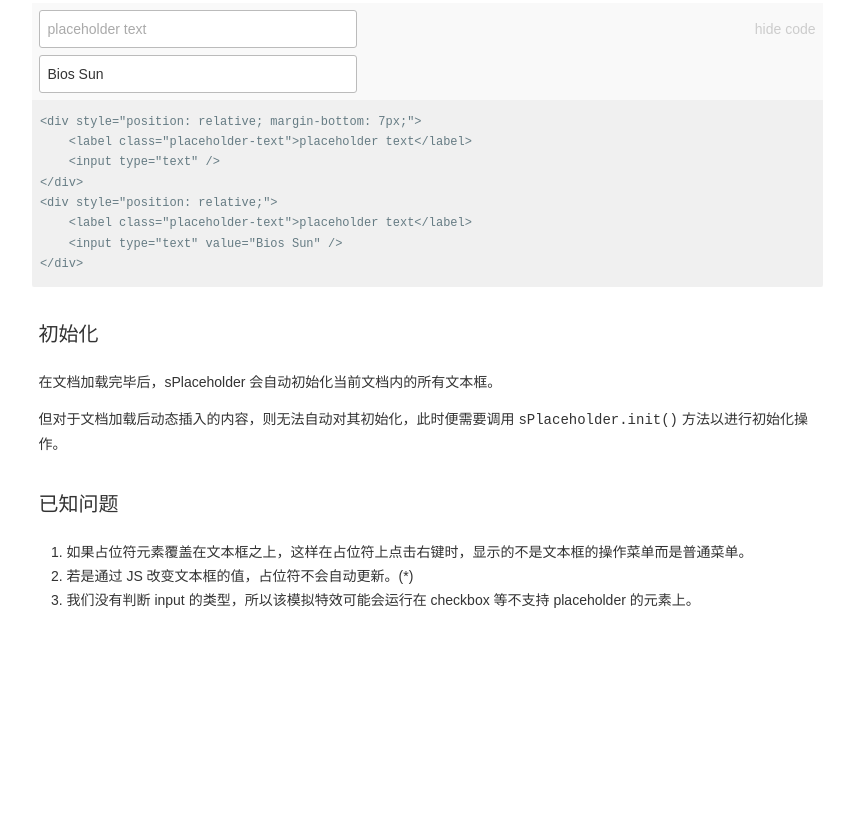
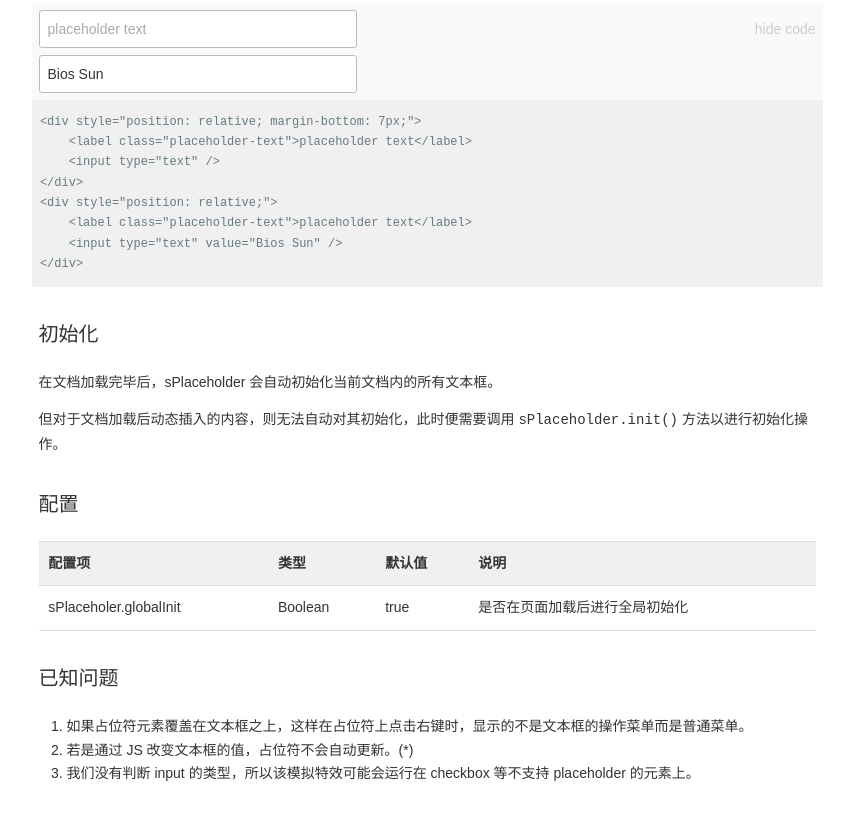
Before and after one commit to BiosSun/sPlaceholder, a plain HTML site: page index.html in a window 1280 px wide. Shown: the part 2602-3418 px from the top of the page, without its empty margins (213-1067 px from the left). Before the commit the page ends 3244 px from the top, so only its background shows below. Drawn offline with Linux system fonts and the light colour scheme.

Commit message:
提供关闭自动全局初始化的功能

```diff
--- a/index.html
+++ b/index.html
@@ -149,6 +149,24 @@
             <p>在文档加载完毕后，sPlaceholder 会自动初始化当前文档内的所有文本框。</p>
             <p>但对于文档加载后动态插入的内容，则无法自动对其初始化，此时便需要调用 <code>sPlaceholder.init()</code> 方法以进行初始化操作。</p>
 
+            <h2>配置</h2>
+            <table>
+                <thead>
+                    <tr>
+                        <th>配置项</th>
+                        <th>类型</th>
+                        <th>默认值</th>
+                        <th>说明</th>
+                    </tr>
+                </thead>
+                <tr>
+                    <td>sPlaceholer.globalInit</td>
+                    <td>Boolean</td>
+                    <td>true</td>
+                    <td>是否在页面加载后进行全局初始化</td>
+                </tr>
+            </table>
+
             <h2>已知问题</h2>
 
             <ol>
--- a/resource/doc.css
+++ b/resource/doc.css
@@ -59,6 +59,24 @@ header .slogan {
     position: absolute;
     right: 0;
     bottom: -14px;
+}
+
+table {
+    border-collapse: collapse;
+    border-spacing: 0;
+    width: 100%;
+    border-top: 1px solid #ddd;
+}
+
+table th,
+table td {
+    text-align: left;
+    border-bottom: 1px solid #ddd;
+    padding: 0.7em;
+}
+
+table th {
+    background: #f0f0f0;
 }
 
 .ftext {
```
